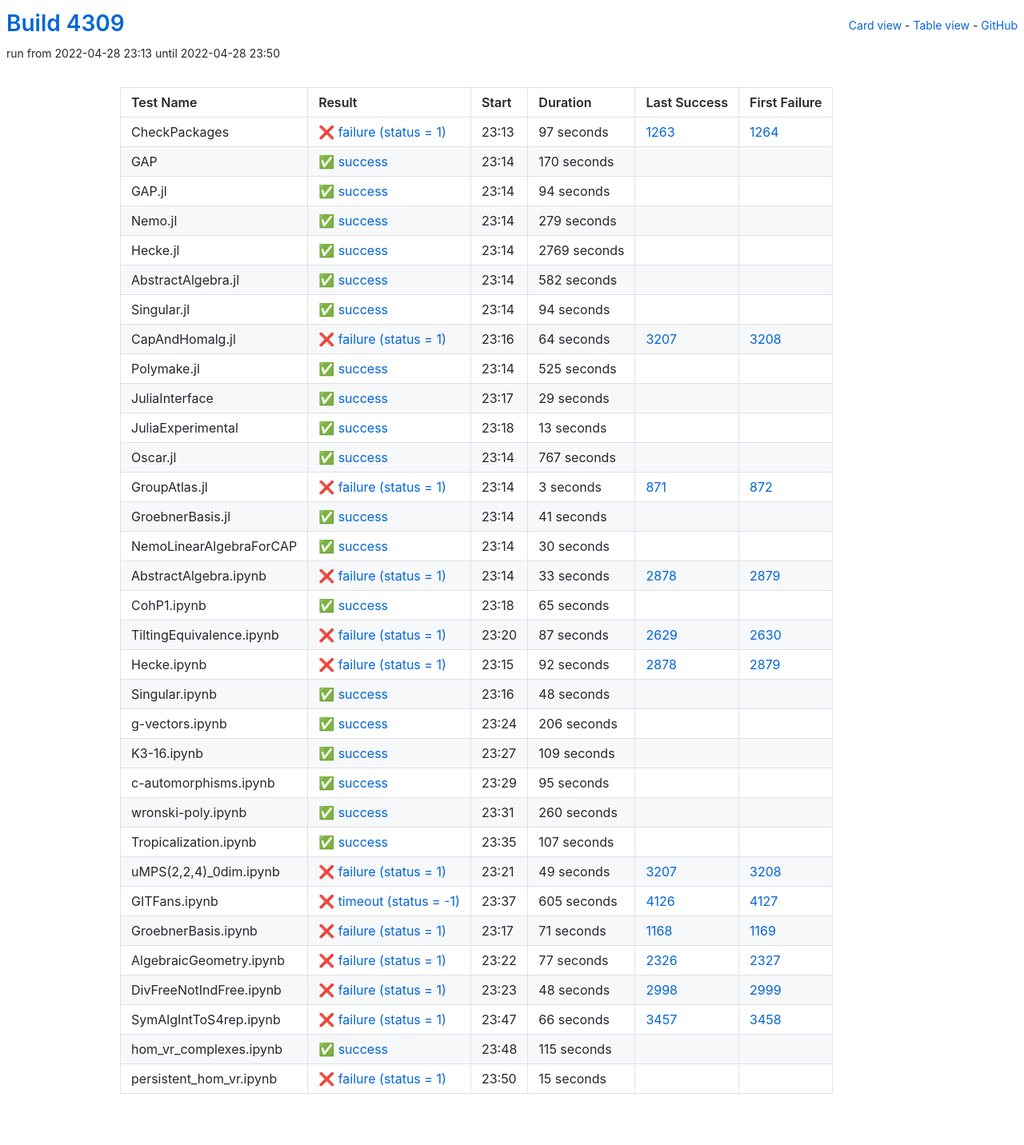
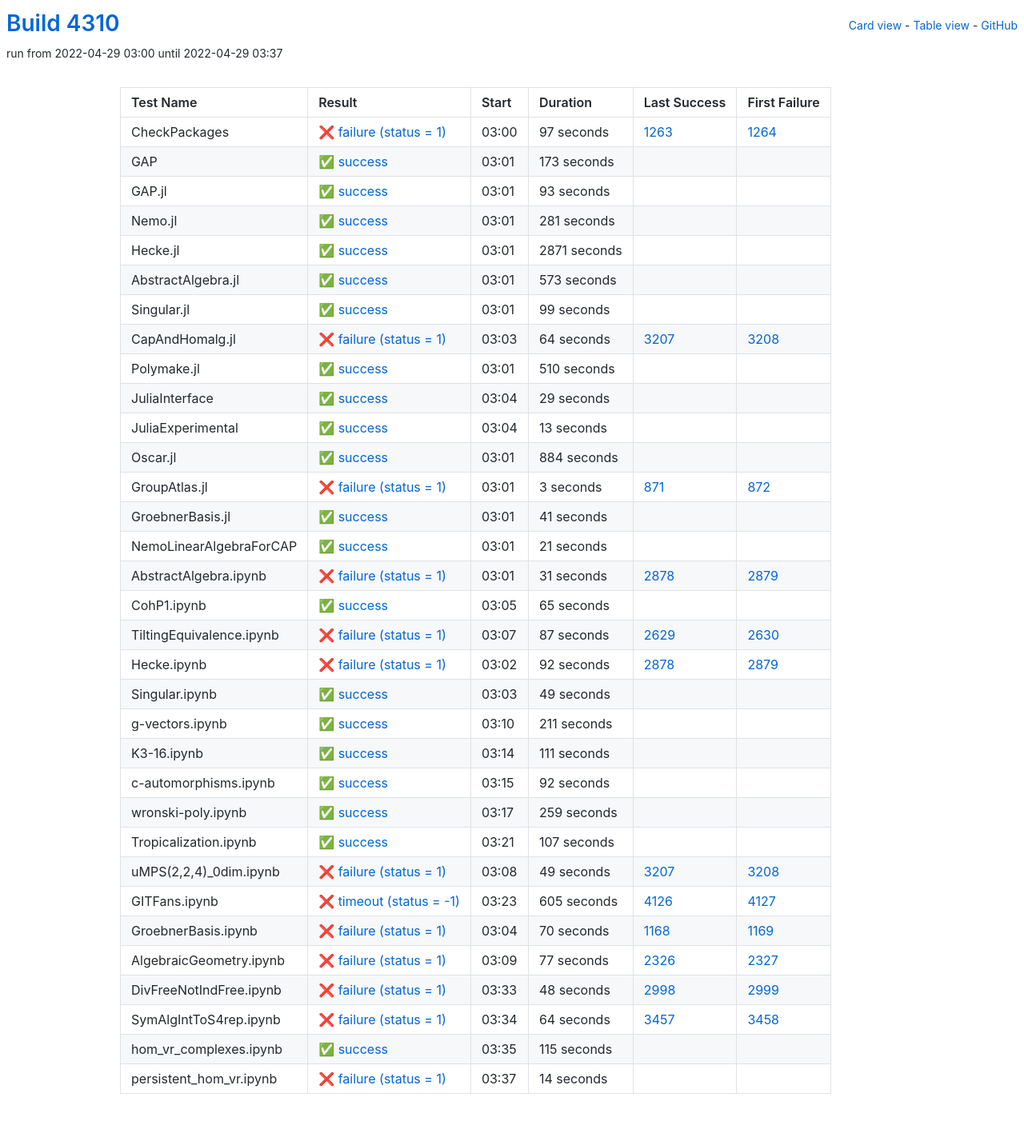
Before and after one commit to oscar-system/oscar-ci-status-stable, a Jekyll site: the page built from table.html, in a window 1280 px wide. Shown: the whole page at 80% size. Built offline with Jekyll 4.4.1, drawn with Linux system fonts in a browser that asks for light colours.

Commit message:
Build #4310

```diff
--- a/_data/ci.yml
+++ b/_data/ci.yml
@@ -1,6 +1,6 @@
 ---
-build: 4309
-build_url: https://oscarci.mathematik.uni-kl.de/job/oscar-stable/4309/
+build: 4310
+build_url: https://oscarci.mathematik.uni-kl.de/job/oscar-stable/4310/
 job: oscar-stable
 organization: oscar-system
 repo: oscar-ci-status-stable
@@ -8,8 +8,8 @@ repourl: https://github.com/oscar-system/oscar-ci-status-stable
 tests:
 - name: CheckPackages
   id: checkpackages
-  log: https://oscarci.mathematik.uni-kl.de/job/oscar-stable/4309/artifact/logs/build-4309/CheckPackages.log
-  start: 2022-04-28 23:13
+  log: https://oscarci.mathematik.uni-kl.de/job/oscar-stable/4310/artifact/logs/build-4310/CheckPackages.log
+  start: 2022-04-29 03:00
   success: false
   exitcode: 1
   status: failure
@@ -20,80 +20,80 @@ tests:
   first_failure_url: https://oscarci.mathematik.uni-kl.de/job/oscar-stable/1264/
 - name: GAP
   id: gap
-  log: https://oscarci.mathematik.uni-kl.de/job/oscar-stable/4309/artifact/logs/build-4309/GAP.log
-  start: 2022-04-28 23:14
+  log: https://oscarci.mathematik.uni-kl.de/job/oscar-stable/4310/artifact/logs/build-4310/GAP.log
+  start: 2022-04-29 03:01
   success: true
   exitcode: 0
   status: success
-  duration: 170
+  duration: 173
   last_success: false
   last_success_url:
   first_failure: false
   first_failure_url:
 - name: GAP.jl
   id: gap-jl
-  log: https://oscarci.mathematik.uni-kl.de/job/oscar-stable/4309/artifact/logs/build-4309/GAP.jl.log
-  start: 2022-04-28 23:14
+  log: https://oscarci.mathematik.uni-kl.de/job/oscar-stable/4310/artifact/logs/build-4310/GAP.jl.log
+  start: 2022-04-29 03:01
   success: true
   exitcode: 0
   status: success
-  duration: 94
+  duration: 93
   last_success: false
   last_success_url:
   first_failure: false
   first_failure_url:
 - name: Nemo.jl
   id: nemo-jl
-  log: https://oscarci.mathematik.uni-kl.de/job/oscar-stable/4309/artifact/logs/build-4309/Nemo.jl.log
-  start: 2022-04-28 23:14
+  log: https://oscarci.mathematik.uni-kl.de/job/oscar-stable/4310/artifact/logs/build-4310/Nemo.jl.log
+  start: 2022-04-29 03:01
   success: true
   exitcode: 0
   status: success
-  duration: 279
+  duration: 281
   last_success: false
   last_success_url:
   first_failure: false
   first_failure_url:
 - name: Hecke.jl
   id: hecke-jl
-  log: https://oscarci.mathematik.uni-kl.de/job/oscar-stable/4309/artifact/logs/build-4309/Hecke.jl.log
-  start: 2022-04-28 23:14
+  log: https://oscarci.mathematik.uni-kl.de/job/oscar-stable/4310/artifact/logs/build-4310/Hecke.jl.log
+  start: 2022-04-29 03:01
   success: true
   exitcode: 0
   status: success
-  duration: 2769
+  duration: 2871
   last_success: false
   last_success_url:
   first_failure: false
   first_failure_url:
 - name: AbstractAlgebra.jl
   id: abstractalgebra-jl
-  log: https://oscarci.mathematik.uni-kl.de/job/oscar-stable/4309/artifact/logs/build-4309/AbstractAlgebra.jl.log
-  start: 2022-04-28 23:14
+  log: https://oscarci.mathematik.uni-kl.de/job/oscar-stable/4310/artifact/logs/build-4310/AbstractAlgebra.jl.log
+  start: 2022-04-29 03:01
   success: true
   exitcode: 0
   status: success
-  duration: 582
+  duration: 573
   last_success: false
   last_success_url:
   first_failure: false
   first_failure_url:
 - name: Singular.jl
   id: singular-jl
-  log: https://oscarci.mathematik.uni-kl.de/job/oscar-stable/4309/artifact/logs/build-4309/Singular.jl.log
-  start: 2022-04-28 23:14
+  log: https://oscarci.mathematik.uni-kl.de/job/oscar-stable/4310/artifact/logs/build-4310/Singular.jl.log
+  start: 2022-04-29 03:01
   success: true
   exitcode: 0
   status: success
-  duration: 94
+  duration: 99
   last_success: false
   last_success_url:
   first_failure: false
   first_failure_url:
 - name: CapAndHomalg.jl
   id: capandhomalg-jl
-  log: https://oscarci.mathematik.uni-kl.de/job/oscar-stable/4309/artifact/logs/build-4309/CapAndHomalg.jl.log
-  start: 2022-04-28 23:16
+  log: https://oscarci.mathematik.uni-kl.de/job/oscar-stable/4310/artifact/logs/build-4310/CapAndHomalg.jl.log
+  start: 2022-04-29 03:03
   success: false
   exitcode: 1
   status: failure
@@ -104,20 +104,20 @@ tests:
   first_failure_url: https://oscarci.mathematik.uni-kl.de/job/oscar-stable/3208/
 - name: Polymake.jl
   id: polymake-jl
-  log: https://oscarci.mathematik.uni-kl.de/job/oscar-stable/4309/artifact/logs/build-4309/Polymake.jl.log
-  start: 2022-04-28 23:14
+  log: https://oscarci.mathematik.uni-kl.de/job/oscar-stable/4310/artifact/logs/build-4310/Polymake.jl.log
+  start: 2022-04-29 03:01
   success: true
   exitcode: 0
   status: success
-  duration: 525
+  duration: 510
   last_success: false
   last_success_url:
   first_failure: false
   first_failure_url:
 - name: JuliaInterface
   id: juliainterface
-  log: https://oscarci.mathematik.uni-kl.de/job/oscar-stable/4309/artifact/logs/build-4309/JuliaInterface.log
-  start: 2022-04-28 23:17
+  log: https://oscarci.mathematik.uni-kl.de/job/oscar-stable/4310/artifact/logs/build-4310/JuliaInterface.log
+  start: 2022-04-29 03:04
   success: true
   exitcode: 0
   status: success
@@ -128,8 +128,8 @@ tests:
   first_failure_url:
 - name: JuliaExperimental
   id: juliaexperimental
-  log: https://oscarci.mathematik.uni-kl.de/job/oscar-stable/4309/artifact/logs/build-4309/JuliaExperimental.log
-  start: 2022-04-28 23:18
+  log: https://oscarci.mathematik.uni-kl.de/job/oscar-stable/4310/artifact/logs/build-4310/JuliaExperimental.log
+  start: 2022-04-29 03:04
   success: true
   exitcode: 0
   status: success
@@ -140,20 +140,20 @@ tests:
   first_failure_url:
 - name: Oscar.jl
   id: oscar-jl
-  log: https://oscarci.mathematik.uni-kl.de/job/oscar-stable/4309/artifact/logs/build-4309/Oscar.jl.log
-  start: 2022-04-28 23:14
+  log: https://oscarci.mathematik.uni-kl.de/job/oscar-stable/4310/artifact/logs/build-4310/Oscar.jl.log
+  start: 2022-04-29 03:01
   success: true
   exitcode: 0
   status: success
-  duration: 767
+  duration: 884
   last_success: false
   last_success_url:
   first_failure: false
   first_failure_url:
 - name: GroupAtlas.jl
   id: groupatlas-jl
-  log: https://oscarci.mathematik.uni-kl.de/job/oscar-stable/4309/artifact/logs/build-4309/GroupAtlas.jl.log
-  start: 2022-04-28 23:14
+  log: https://oscarci.mathematik.uni-kl.de/job/oscar-stable/4310/artifact/logs/build-4310/GroupAtlas.jl.log
+  start: 2022-04-29 03:01
   success: false
   exitcode: 1
   status: failure
@@ -164,8 +164,8 @@ tests:
   first_failure_url: https://oscarci.mathematik.uni-kl.de/job/oscar-stable/872/
 - name: GroebnerBasis.jl
   id: groebnerbasis-jl
-  log: https://oscarci.mathematik.uni-kl.de/job/oscar-stable/4309/artifact/logs/build-4309/GroebnerBasis.jl.log
-  start: 2022-04-28 23:14
+  log: https://oscarci.mathematik.uni-kl.de/job/oscar-stable/4310/artifact/logs/build-4310/GroebnerBasis.jl.log
+  start: 2022-04-29 03:01
   success: true
   exitcode: 0
   status: success
@@ -176,32 +176,32 @@ tests:
   first_failure_url:
 - name: NemoLinearAlgebraForCAP
   id: nemolinearalgebraforcap
-  log: https://oscarci.mathematik.uni-kl.de/job/oscar-stable/4309/artifact/logs/build-4309/NemoLinearAlgebraForCAP.log
-  start: 2022-04-28 23:14
+  log: https://oscarci.mathematik.uni-kl.de/job/oscar-stable/4310/artifact/logs/build-4310/NemoLinearAlgebraForCAP.log
+  start: 2022-04-29 03:01
   success: true
   exitcode: 0
   status: success
-  duration: 30
+  duration: 21
   last_success: false
   last_success_url:
   first_failure: false
   first_failure_url:
 - name: AbstractAlgebra.ipynb
   id: abstractalgebra-ipynb
-  log: https://oscarci.mathematik.uni-kl.de/job/oscar-stable/4309/artifact/logs/build-4309/AbstractAlgebra.ipynb.log
-  start: 2022-04-28 23:14
+  log: https://oscarci.mathematik.uni-kl.de/job/oscar-stable/4310/artifact/logs/build-4310/AbstractAlgebra.ipynb.log
+  start: 2022-04-29 03:01
   success: false
   exitcode: 1
   status: failure
-  duration: 33
+  duration: 31
   last_success: 2878
   last_success_url: https://oscarci.mathematik.uni-kl.de/job/oscar-stable/2878/
   first_failure: 2879
   first_failure_url: https://oscarci.mathematik.uni-kl.de/job/oscar-stable/2879/
 - name: CohP1.ipynb
   id: cohp1-ipynb
-  log: https://oscarci.mathematik.uni-kl.de/job/oscar-stable/4309/artifact/logs/build-4309/CohP1.ipynb.log
-  start: 2022-04-28 23:18
+  log: https://oscarci.mathematik.uni-kl.de/job/oscar-stable/4310/artifact/logs/build-4310/CohP1.ipynb.log
+  start: 2022-04-29 03:05
   success: true
   exitcode: 0
   status: success
@@ -212,8 +212,8 @@ tests:
   first_failure_url:
 - name: TiltingEquivalence.ipynb
   id: tiltingequivalence-ipynb
-  log: https://oscarci.mathematik.uni-kl.de/job/oscar-stable/4309/artifact/logs/build-4309/TiltingEquivalence.ipynb.log
-  start: 2022-04-28 23:20
+  log: https://oscarci.mathematik.uni-kl.de/job/oscar-stable/4310/artifact/logs/build-4310/TiltingEquivalence.ipynb.log
+  start: 2022-04-29 03:07
   success: false
   exitcode: 1
   status: failure
@@ -224,8 +224,8 @@ tests:
   first_failure_url: https://oscarci.mathematik.uni-kl.de/job/oscar-stable/2630/
 - name: Hecke.ipynb
   id: hecke-ipynb
-  log: https://oscarci.mathematik.uni-kl.de/job/oscar-stable/4309/artifact/logs/build-4309/Hecke.ipynb.log
-  start: 2022-04-28 23:15
+  log: https://oscarci.mathematik.uni-kl.de/job/oscar-stable/4310/artifact/logs/build-4310/Hecke.ipynb.log
+  start: 2022-04-29 03:02
   success: false
   exitcode: 1
   status: failure
@@ -236,68 +236,68 @@ tests:
   first_failure_url: https://oscarci.mathematik.uni-kl.de/job/oscar-stable/2879/
 - name: Singular.ipynb
   id: singular-ipynb
-  log: https://oscarci.mathematik.uni-kl.de/job/oscar-stable/4309/artifact/logs/build-4309/Singular.ipynb.log
-  start: 2022-04-28 23:16
+  log: https://oscarci.mathematik.uni-kl.de/job/oscar-stable/4310/artifact/logs/build-4310/Singular.ipynb.log
+  start: 2022-04-29 03:03
   success: true
   exitcode: 0
   status: success
-  duration: 48
+  duration: 49
   last_success: false
   last_success_url:
   first_failure: false
   first_failure_url:
 - name: g-vectors.ipynb
   id: g-vectors-ipynb
-  log: https://oscarci.mathematik.uni-kl.de/job/oscar-stable/4309/artifact/logs/build-4309/g-vectors.ipynb.log
-  start: 2022-04-28 23:24
+  log: https://oscarci.mathematik.uni-kl.de/job/oscar-stable/4310/artifact/logs/build-4310/g-vectors.ipynb.log
+  start: 2022-04-29 03:10
   success: true
   exitcode: 0
   status: success
-  duration: 206
+  duration: 211
   last_success: false
   last_success_url:
   first_failure: false
   first_failure_url:
 - name: K3-16.ipynb
   id: k3-16-ipynb
-  log: https://oscarci.mathematik.uni-kl.de/job/oscar-stable/4309/artifact/logs/build-4309/K3-16.ipynb.log
-  start: 2022-04-28 23:27
+  log: https://oscarci.mathematik.uni-kl.de/job/oscar-stable/4310/artifact/logs/build-4310/K3-16.ipynb.log
+  start: 2022-04-29 03:14
   success: true
   exitcode: 0
   status: success
-  duration: 109
+  duration: 111
   last_success: false
   last_success_url:
   first_failure: false
   first_failure_url:
 - name: c-automorphisms.ipynb
   id: c-automorphisms-ipynb
-  log: https://oscarci.mathematik.uni-kl.de/job/oscar-stable/4309/artifact/logs/build-4309/c-automorphisms.ipynb.log
-  start: 2022-04-28 23:29
+  log: https://oscarci.mathematik.uni-kl.de/job/oscar-stable/4310/artifact/logs/build-4310/c-automorphisms.ipynb.log
+  start: 2022-04-29 03:15
   success: true
   exitcode: 0
   status: success
-  duration: 95
+  duration: 92
   last_success: false
   last_success_url:
   first_failure: false
   first_failure_url:
 - name: wronski-poly.ipynb
   id: wronski-poly-ipynb
-  log: https://oscarci.mathematik.uni-kl.de/job/oscar-stable/4309/artifact/logs/build-4309/wronski-poly.ipynb.log
-  start: 2022-04-28 23:31
+  log: https://oscarci.mathematik.uni-kl.de/job/oscar-stable/4310/artifact/logs/build-4310/wronski-poly.ipynb.log
+  start: 2022-04-29 03:17
   success: true
   exitcode: 0
   status: success
-  duration: 260
+  duration: 259
   last_success: false
   last_success_url:
   first_failure: false
   first_failure_url:
 - name: Tropicalization.ipynb
   id: tropicalization-ipynb
-  log: https://oscarci.mathematik.uni-kl.de/job/oscar-stable/4309/artifact/logs/build-4309/Tropicalization.ipynb.log
-  start: 2022-04-28 23:35
+  log: https://oscarci.mathematik.uni-kl.de/job/oscar-stable/4310/artifact/logs/build-4310/Tropicalization.ipynb.log
+  start: 2022-04-29 03:21
   success: true
   exitcode: 0
   status: success
@@ -308,8 +308,8 @@ tests:
   first_failure_url:
 - name: uMPS(2,2,4)_0dim.ipynb
   id: umps-2-2-4-0dim-ipynb
-  log: https://oscarci.mathematik.uni-kl.de/job/oscar-stable/4309/artifact/logs/build-4309/uMPS-2-2-4-_0dim.ipynb.log
-  start: 2022-04-28 23:21
+  log: https://oscarci.mathematik.uni-kl.de/job/oscar-stable/4310/artifact/logs/build-4310/uMPS-2-2-4-_0dim.ipynb.log
+  start: 2022-04-29 03:08
   success: false
   exitcode: 1
   status: failure
@@ -320,8 +320,8 @@ tests:
   first_failure_url: https://oscarci.mathematik.uni-kl.de/job/oscar-stable/3208/
 - name: GITFans.ipynb
   id: gitfans-ipynb
-  log: https://oscarci.mathematik.uni-kl.de/job/oscar-stable/4309/artifact/logs/build-4309/GITFans.ipynb.log
-  start: 2022-04-28 23:37
+  log: https://oscarci.mathematik.uni-kl.de/job/oscar-stable/4310/artifact/logs/build-4310/GITFans.ipynb.log
+  start: 2022-04-29 03:23
   success: false
   exitcode: -1
   status: timeout
@@ -332,20 +332,20 @@ tests:
   first_failure_url: https://oscarci.mathematik.uni-kl.de/job/oscar-stable/4127/
 - name: GroebnerBasis.ipynb
   id: groebnerbasis-ipynb
-  log: https://oscarci.mathematik.uni-kl.de/job/oscar-stable/4309/artifact/logs/build-4309/GroebnerBasis.ipynb.log
-  start: 2022-04-28 23:17
+  log: https://oscarci.mathematik.uni-kl.de/job/oscar-stable/4310/artifact/logs/build-4310/GroebnerBasis.ipynb.log
+  start: 2022-04-29 03:04
   success: false
   exitcode: 1
   status: failure
-  duration: 71
+  duration: 70
   last_success: 1168
   last_success_url: https://oscarci.mathematik.uni-kl.de/job/oscar-stable/1168/
   first_failure: 1169
   first_failure_url: https://oscarci.mathematik.uni-kl.de/job/oscar-stable/1169/
 - name: AlgebraicGeometry.ipynb
   id: algebraicgeometry-ipynb
-  log: https://oscarci.mathematik.uni-kl.de/job/oscar-stable/4309/artifact/logs/build-4309/AlgebraicGeometry.ipynb.log
-  start: 2022-04-28 23:22
+  log: https://oscarci.mathematik.uni-kl.de/job/oscar-stable/4310/artifact/logs/build-4310/AlgebraicGeometry.ipynb.log
+  start: 2022-04-29 03:09
   success: false
   exitcode: 1
   status: failure
@@ -356,8 +356,8 @@ tests:
   first_failure_url: https://oscarci.mathematik.uni-kl.de/job/oscar-stable/2327/
 - name: DivFreeNotIndFree.ipynb
   id: divfreenotindfree-ipynb
-  log: https://oscarci.mathematik.uni-kl.de/job/oscar-stable/4309/artifact/logs/build-4309/DivFreeNotIndFree.ipynb.log
-  start: 2022-04-28 23:23
+  log: https://oscarci.mathematik.uni-kl.de/job/oscar-stable/4310/artifact/logs/build-4310/DivFreeNotIndFree.ipynb.log
+  start: 2022-04-29 03:33
   success: false
   exitcode: 1
   status: failure
@@ -368,20 +368,20 @@ tests:
   first_failure_url: https://oscarci.mathematik.uni-kl.de/job/oscar-stable/2999/
 - name: SymAlgIntToS4rep.ipynb
   id: symalginttos4rep-ipynb
-  log: https://oscarci.mathematik.uni-kl.de/job/oscar-stable/4309/artifact/logs/build-4309/SymAlgIntToS4rep.ipynb.log
-  start: 2022-04-28 23:47
+  log: https://oscarci.mathematik.uni-kl.de/job/oscar-stable/4310/artifact/logs/build-4310/SymAlgIntToS4rep.ipynb.log
+  start: 2022-04-29 03:34
   success: false
   exitcode: 1
   status: failure
-  duration: 66
+  duration: 64
   last_success: 3457
   last_success_url: https://oscarci.mathematik.uni-kl.de/job/oscar-stable/3457/
   first_failure: 3458
   first_failure_url: https://oscarci.mathematik.uni-kl.de/job/oscar-stable/3458/
 - name: hom_vr_complexes.ipynb
   id: hom-vr-complexes-ipynb
-  log: https://oscarci.mathematik.uni-kl.de/job/oscar-stable/4309/artifact/logs/build-4309/hom_vr_complexes.ipynb.log
-  start: 2022-04-28 23:48
+  log: https://oscarci.mathematik.uni-kl.de/job/oscar-stable/4310/artifact/logs/build-4310/hom_vr_complexes.ipynb.log
+  start: 2022-04-29 03:35
   success: true
   exitcode: 0
   status: success
@@ -392,12 +392,12 @@ tests:
   first_failure_url:
 - name: persistent_hom_vr.ipynb
   id: persistent-hom-vr-ipynb
-  log: https://oscarci.mathematik.uni-kl.de/job/oscar-stable/4309/artifact/logs/build-4309/persistent_hom_vr.ipynb.log
-  start: 2022-04-28 23:50
+  log: https://oscarci.mathematik.uni-kl.de/job/oscar-stable/4310/artifact/logs/build-4310/persistent_hom_vr.ipynb.log
+  start: 2022-04-29 03:37
   success: false
   exitcode: 1
   status: failure
-  duration: 15
+  duration: 14
   last_success: false
   last_success_url:
   first_failure: false
```
Also changed, not shown: README.md.
